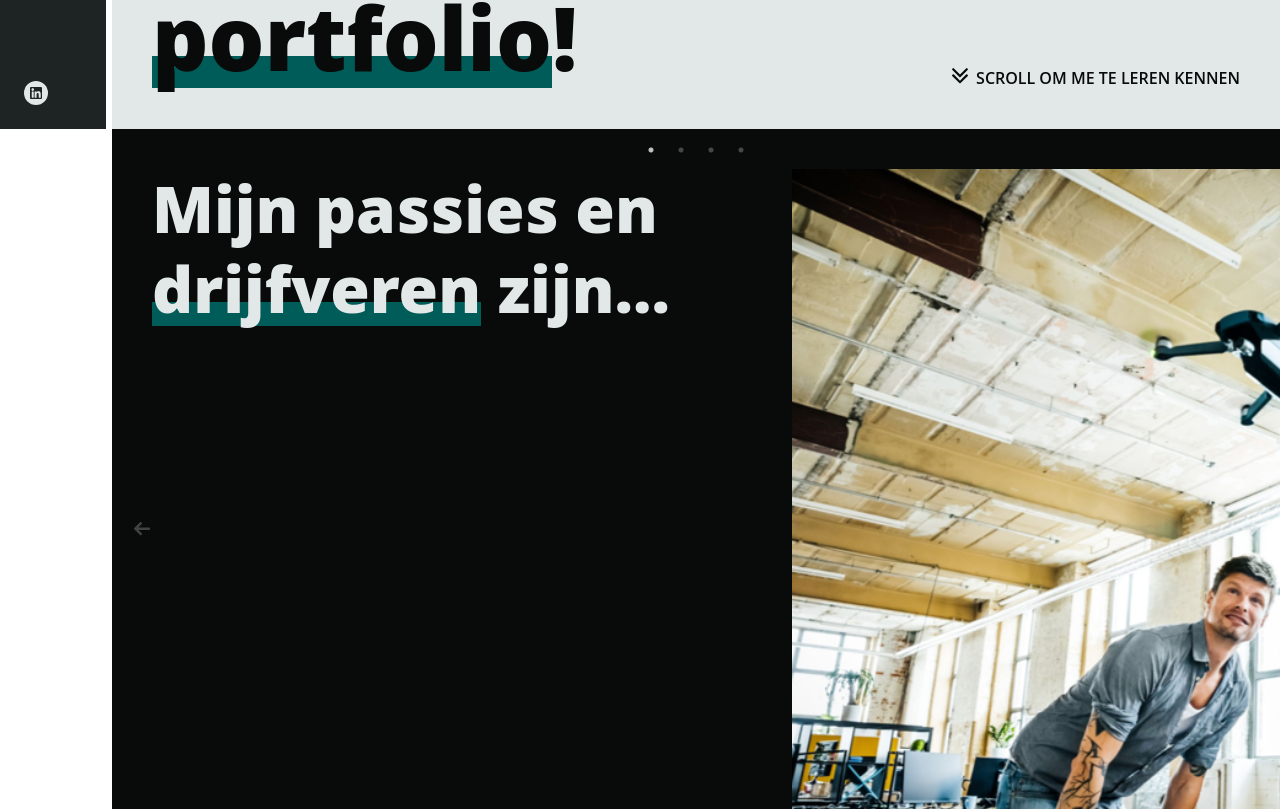
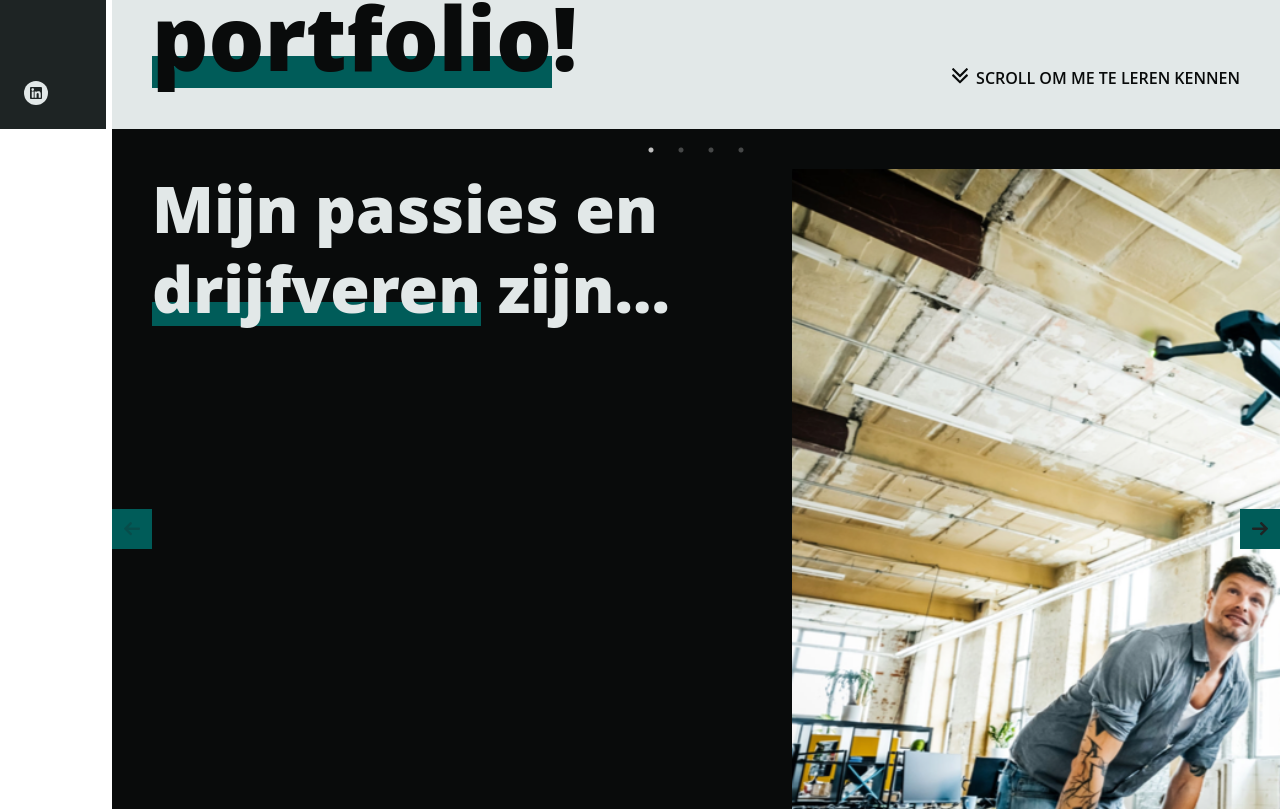
Before and after one commit to jaycc008/portfolio, a React (Create React App) app: page / in a window 1280 px wide. Shown: the part 671-1480 px from the top of the page. Built offline with nearby package versions, Linux system fonts and the light colour scheme; a web font is replaced by a local one.

Commit message:
Changed css for slider arrows

```diff
--- a/src/Styles.json
+++ b/src/Styles.json
@@ -2,7 +2,9 @@
     "colors": {
         "primary": "#E2E8E8",
         "secondary": "#090B0B",
-        "highlight": "#005C59"
+        "header": "#1E2424",
+        "highlight": "#005C59",
+        "arrowHover": "#079590"
     },
     "fontSizes": {
         "default": "1.6rem",
--- a/src/components/Header.js
+++ b/src/components/Header.js
@@ -46,7 +46,7 @@ const Header = () => {
 }
 
 const Wrapper = styled.div`
-  background-color: #1E2424;
+  background-color: ${Styles.colors.header};
   position: fixed;
   left: 0;
   top: 0;
--- a/src/pages/About.js
+++ b/src/pages/About.js
@@ -5,8 +5,8 @@ import Slider from "react-slick";
 import Styles from '../Styles.json';
 import Interest from '../components/Interest';
 import chevrons from '../icons/double-chevron.svg';
-import left from '../icons/arrow-left-white.svg';
-import right from '../icons/arrow-right-white.svg';
+import left from '../icons/arrow-left.svg';
+import right from '../icons/arrow-right.svg';
 
 const About = () => {
 
@@ -75,8 +75,19 @@ const shift = keyframes`
 const PrevArrow = styled.div`
   left: 0;
   z-index: 1;
-  width: 6rem;
-  height: 100%;
+  width: 4rem;
+  height: 4rem;
+  background-color: ${Styles.colors.highlight};
+  transition: 0.3s;
+
+  &.slick-disabled:hover {
+    background: ${Styles.colors.highlight};
+  }
+
+  &:not(.slick-disabled):hover {
+    background: ${Styles.colors.arrowHover};
+  }
+
   &:before{
     content: '';
     background-image: url(${left});
@@ -88,14 +99,27 @@ const PrevArrow = styled.div`
     top: 50%;
     left: 50%;
     transform: translate(-50%, -50%);
+    opacity: 1;
   }
 `;
 
 const NextArrow = styled.div`
   right: 0;
   z-index: 1;
-  width: 6rem;
-  height: 100%;
+  width: 4rem;
+  height: 4rem;
+  background-color: ${Styles.colors.highlight};
+  opacity: 1;
+  transition: 0.3s;
+
+  &.slick-disabled:hover {
+    background: ${Styles.colors.highlight};
+  }
+
+  &:not(.slick-disabled):hover {
+    background: ${Styles.colors.arrowHover};
+  }
+
   &:before{
     content: '';
     background-image: url(${right});
@@ -107,6 +131,7 @@ const NextArrow = styled.div`
     top: 50%;
     right: 50%;
     transform: translate(50%, -50%);
+    opacity: 1;
   }
 `;
 
```
